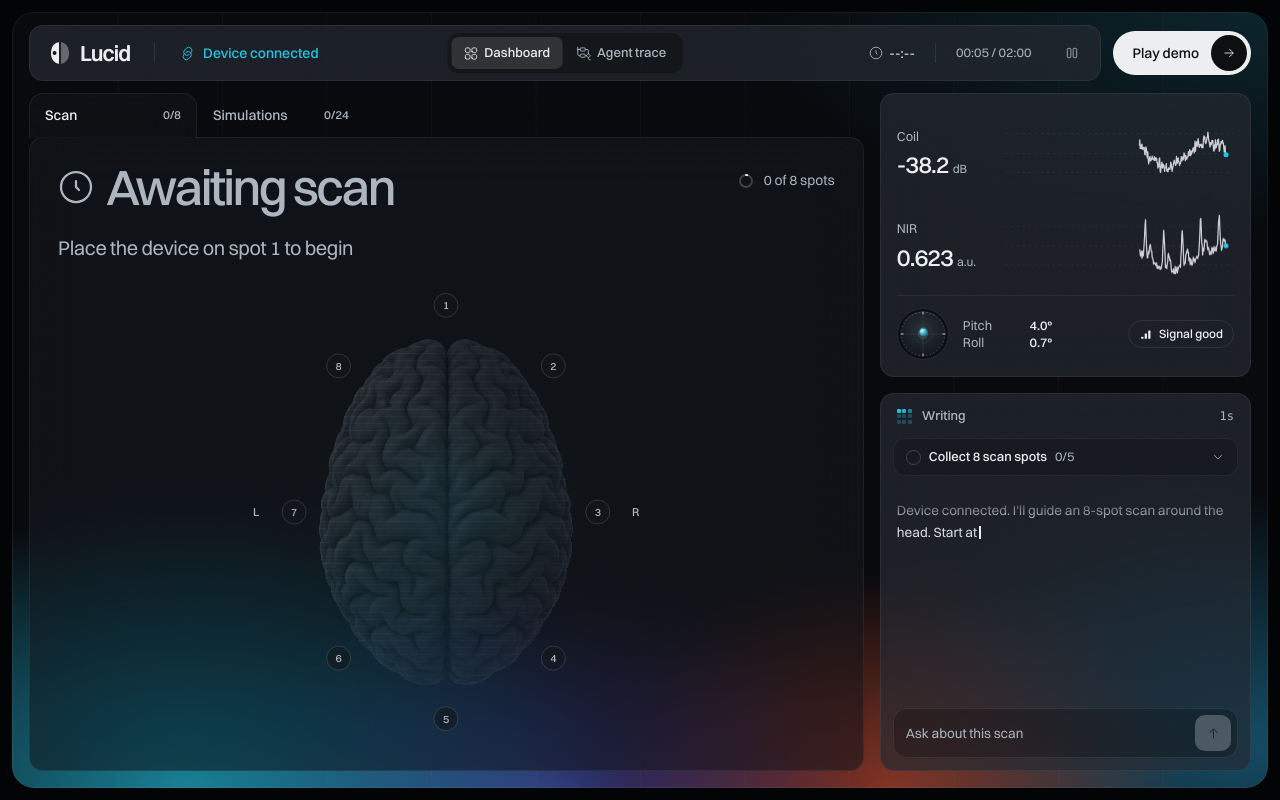
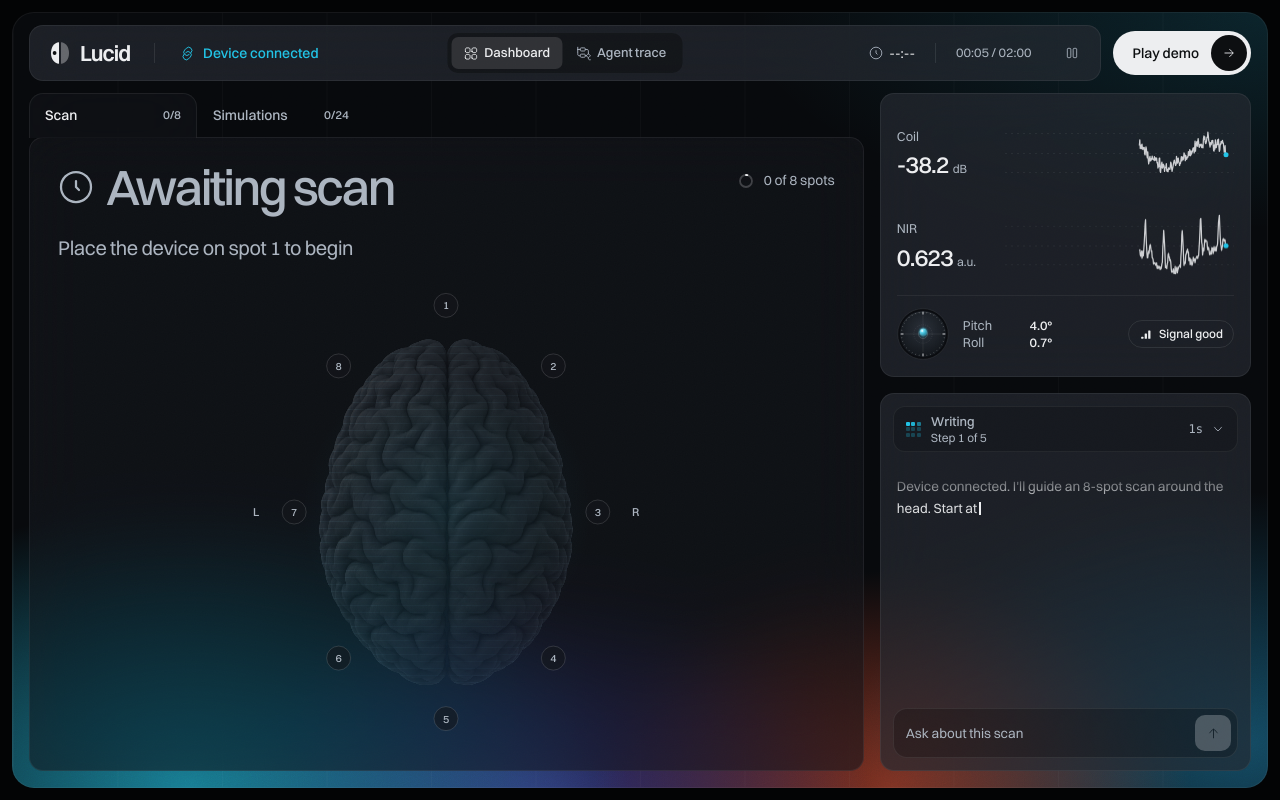
Before and after one commit to at350/hackprinceton-fall-2026, a Next.js app: page / in a window 1280 px wide. Built offline with nearby package versions, Linux system fonts and the light colour scheme.

Commit message:
Agent panel: merge status and plan into one row with a single loader

```diff
--- a/components/AgentPanel.tsx
+++ b/components/AgentPanel.tsx
@@ -5,7 +5,7 @@ import { useEffect, useRef, useState } from "react";
 import { demo } from "@/lib/demo";
 import type { AgentStep, ChatMessage } from "@/lib/types";
 import { useDash } from "@/lib/useDash";
-import { IconArrowUp, IconCheck, IconChevronDown, IconTool, IconX, Spinner } from "./icons";
+import { IconArrowUp, IconCheck, IconChevronDown, IconTool, IconX } from "./icons";
 
 // Beautiful UI motion.
 const EASE_UI = [0.23, 1, 0.32, 1] as const;
@@ -48,39 +48,14 @@ function DotGrid({ mode }: { mode: "working" | "waiting" | "idle" }) {
   );
 }
 
-function StatusLine() {
-  const steps = useDash((s) => s.steps);
-  const streaming = useDash((s) => s.messages.some((m) => m.shown < m.text.length));
-  const waiting = useDash((s) => s.approval?.state === "pending");
-  const t = useDash((s) => Math.floor(s.t / 1000));
-  const running = [...steps].reverse().find((s) => s.state === "running" && s.kind === "tool") ?? steps.find((s) => s.state === "running");
-  const busy = !waiting && (streaming || !!running);
-  const label = running?.label ?? "Writing";
-  // Elapsed time restarts whenever the agent starts something new.
-  const [since, setSince] = useState({ key: "", t });
-  const key = busy ? label : "";
-  if (since.key !== key || t < since.t) setSince({ key, t });
-  const elapsed = t - since.t;
-
-  return (
-    <div className="flex h-11 shrink-0 items-center gap-2.5 px-4">
-      <DotGrid mode={waiting ? "waiting" : busy ? "working" : "idle"} />
-      {waiting ? (
-        <span className="text-[13px] font-medium text-text">Waiting for your approval</span>
-      ) : busy ? (
-        <>
-          <span className="shimmer text-[13px] font-medium">{label}</span>
-          <span className="ml-auto font-mono text-[12px] text-muted">{elapsed}s</span>
-        </>
-      ) : (
-        <span className="text-[13px] text-muted">{steps.length ? "Idle" : "Starts when the device connects"}</span>
-      )}
-    </div>
-  );
-}
-
+// Only the status row animates; plan rows mark the current step without a second loader.
 function StepIcon({ step }: { step: AgentStep }) {
-  if (step.state === "running") return <span className="text-primary"><Spinner size={14} /></span>;
+  if (step.state === "running")
+    return (
+      <span className="grid size-[15px] place-items-center rounded-full border-[1.5px] border-primary">
+        <span className="size-[5px] rounded-full bg-primary" />
+      </span>
+    );
   if (step.state === "done")
     return (
       <span className="grid size-[15px] place-items-center rounded-full bg-[rgba(255,255,255,0.14)] text-text">
@@ -97,9 +72,9 @@ function ToolRow({ step }: { step: AgentStep }) {
       initial={{ opacity: 0, y: 6 }}
       animate={{ opacity: 1, y: 0 }}
       transition={{ duration: 0.3, ease: EASE_UI }}
-      className="flex h-7 items-center gap-2 text-[13px] text-muted"
+      className={`flex h-7 items-center gap-2 text-[13px] ${step.state === "running" ? "text-text" : "text-muted"}`}
     >
-      {step.state === "running" ? <span className="text-primary"><Spinner size={12} /></span> : <IconTool size={13} />}
+      <IconTool size={13} className={step.state === "running" ? "text-primary" : ""} />
       <span className="truncate">{step.label}</span>
       {step.detail && (
         <span className="ml-auto shrink-0 rounded-[6px] bg-[rgba(255,255,255,0.06)] px-1.5 py-0.5 font-mono text-[11.5px] text-muted">
@@ -110,59 +85,94 @@ function ToolRow({ step }: { step: AgentStep }) {
   );
 }
 
-/** Beautiful UI "thinking" disclosure: plan with tool calls nested under each to-do. */
-function Trace({ steps }: { steps: AgentStep[] }) {
+/**
+ * One status row for the agent: what it is doing right now, which plan step
+ * that belongs to, and how long it has been at it. Clicking it opens the plan
+ * with tool calls nested under each step (Beautiful UI's thinking disclosure).
+ */
+function Status() {
+  const steps = useDash((s) => s.steps);
+  const streaming = useDash((s) => s.messages.some((m) => m.shown < m.text.length));
+  const waiting = useDash((s) => s.approval?.state === "pending");
+  const t = useDash((s) => Math.floor(s.t / 1000));
   const [open, setOpen] = useState(false);
+  const scroller = useRef<HTMLDivElement>(null);
+
   const todos = steps.filter((s) => s.kind === "todo");
+  const tools = steps.filter((s) => s.kind === "tool");
   const done = todos.filter((s) => s.state === "done").length;
-  const tools = steps.filter((s) => s.kind === "tool");
-  const active = todos.find((s) => s.state === "running") ?? [...todos].reverse().find((s) => s.state === "done");
-  const scroller = useRef<HTMLDivElement>(null);
+  const current = todos.find((s) => s.state === "running");
+  const runningTool = [...tools].reverse().find((s) => s.state === "running");
+  const busy = !waiting && (streaming || !!current || !!runningTool);
+  const label = waiting ? "Waiting for your approval" : runningTool?.label ?? (streaming ? "Writing" : current?.label ?? "Idle");
+  const stepNo = current ? todos.indexOf(current) + 1 : done;
+
+  // Elapsed time restarts whenever the agent starts something new.
+  const [since, setSince] = useState({ key: "", t });
+  const key = busy ? label : "";
+  if (since.key !== key || t < since.t) setSince({ key, t });
+  const elapsed = t - since.t;
 
   useEffect(() => {
     const el = scroller.current;
     const row = el?.querySelector<HTMLElement>("[data-active]");
     if (el && row) el.scrollTo({ top: row.offsetTop - 8, behavior: "smooth" });
-  }, [active?.id]);
+  }, [current?.id, open]);
 
-  if (!todos.length) return null;
+  if (!todos.length)
+    return (
+      <div className="flex h-12 shrink-0 items-center gap-2.5 px-4">
+        <DotGrid mode="idle" />
+        <span className="text-[13px] text-muted">Starts when the device connects</span>
+      </div>
+    );
+
   return (
-    <div className="mx-3 shrink-0 rounded-[12px] border border-[rgba(255,255,255,0.06)] bg-[rgba(0,0,0,0.18)]">
+    <div className="mx-3 mt-3 shrink-0 rounded-[12px] border border-[rgba(255,255,255,0.06)] bg-[rgba(0,0,0,0.18)]">
       <button
         type="button"
         onClick={() => setOpen(!open)}
-        className="flex h-9 w-full items-center gap-2 rounded-[12px] px-3 text-[13px] text-text transition-colors duration-100 hover:bg-[rgba(255,255,255,0.03)]"
+        aria-expanded={open}
+        className="flex h-11 w-full items-center gap-2.5 rounded-[12px] px-3 text-left transition-colors duration-100 hover:bg-[rgba(255,255,255,0.03)]"
       >
-        <StepIcon step={active ?? todos[0]} />
-        <span className="truncate font-medium">{(todos.find((s) => s.state === "running") ?? active ?? todos[0]).label}</span>
-        <span className="shrink-0 text-muted">
-          {done}/{todos.length}
+        <DotGrid mode={waiting ? "waiting" : busy ? "working" : "idle"} />
+        <span className="flex min-w-0 flex-col leading-tight">
+          <span className={`truncate text-[13px] font-medium ${busy ? "shimmer" : "text-text"}`}>{label}</span>
+          <span className="truncate text-[12px] text-muted">
+            Step {Math.max(1, stepNo)} of {todos.length}
+            {current && ` · ${current.label}`}
+          </span>
         </span>
-        <IconChevronDown
-          size={14}
-          className="ml-auto text-muted transition-transform duration-300"
-          style={{ transform: open ? "rotate(180deg)" : "none" }}
-        />
+        <span className="ml-auto flex shrink-0 items-center gap-2">
+          {busy && <span className="font-mono text-[12px] text-muted">{elapsed}s</span>}
+          <IconChevronDown
+            size={14}
+            className="text-muted transition-transform duration-300"
+            style={{ transform: open ? "rotate(180deg)" : "none" }}
+          />
+        </span>
       </button>
       <div
         className="grid transition-[grid-template-rows,opacity] duration-[400ms]"
         style={{ gridTemplateRows: open ? "1fr" : "0fr", opacity: open ? 1 : 0, transitionTimingFunction: "cubic-bezier(0.23,1,0.32,1)" }}
       >
         <div className="min-h-0 overflow-hidden">
-          <div ref={scroller} className="scroll-thin relative max-h-[168px] overflow-y-auto px-3 pb-3"
+          <div
+            ref={scroller}
+            className="scroll-thin relative max-h-[168px] overflow-y-auto border-t border-[rgba(255,255,255,0.06)] px-3 pt-1.5 pb-3"
             style={{ maskImage: "linear-gradient(to bottom, black calc(100% - 20px), transparent)", WebkitMaskImage: "linear-gradient(to bottom, black calc(100% - 20px), transparent)" }}
           >
             <ul>
               {todos.map((todo) => {
-                const kids = tools.filter((t) => PARENT[t.id] === todo.id);
-                const isActive = todo.id === active?.id;
+                const kids = tools.filter((x) => PARENT[x.id] === todo.id);
+                const isActive = todo.state === "running";
                 return (
                   <li key={todo.id} data-active={isActive || undefined}>
                     <div className={`flex h-7 items-center gap-2.5 text-[13px] ${todo.state === "pending" ? "text-muted" : "text-text"}`}>
                       <StepIcon step={todo} />
                       <span className="truncate">{todo.label}</span>
                     </div>
-                    {kids.length > 0 && (isActive || todo.state === "running") && (
+                    {kids.length > 0 && todo.state !== "pending" && (
                       <ul className="ml-[7px] border-l border-[rgba(255,255,255,0.08)] pl-4">
                         {kids.map((k) => (
                           <ToolRow key={k.id} step={k} />
@@ -279,7 +289,6 @@ function Composer() {
 }
 
 export function AgentPanel() {
-  const steps = useDash((s) => s.steps);
   const messages = useDash((s) => s.messages);
   const scroller = useRef<HTMLDivElement>(null);
 
@@ -295,8 +304,7 @@ export function AgentPanel() {
       transition={{ duration: 0.6, ease: [0.08, 0.78, 0.56, 1], delay: 0.15 }}
       className="surface raised flex min-h-0 flex-1 flex-col overflow-hidden"
     >
-      <StatusLine />
-      <Trace steps={steps} />
+      <Status />
       <div
         ref={scroller}
         className="scroll-thin mt-2 flex min-h-0 flex-1 flex-col gap-3.5 overflow-y-auto px-4 pt-4 pb-3"
```
